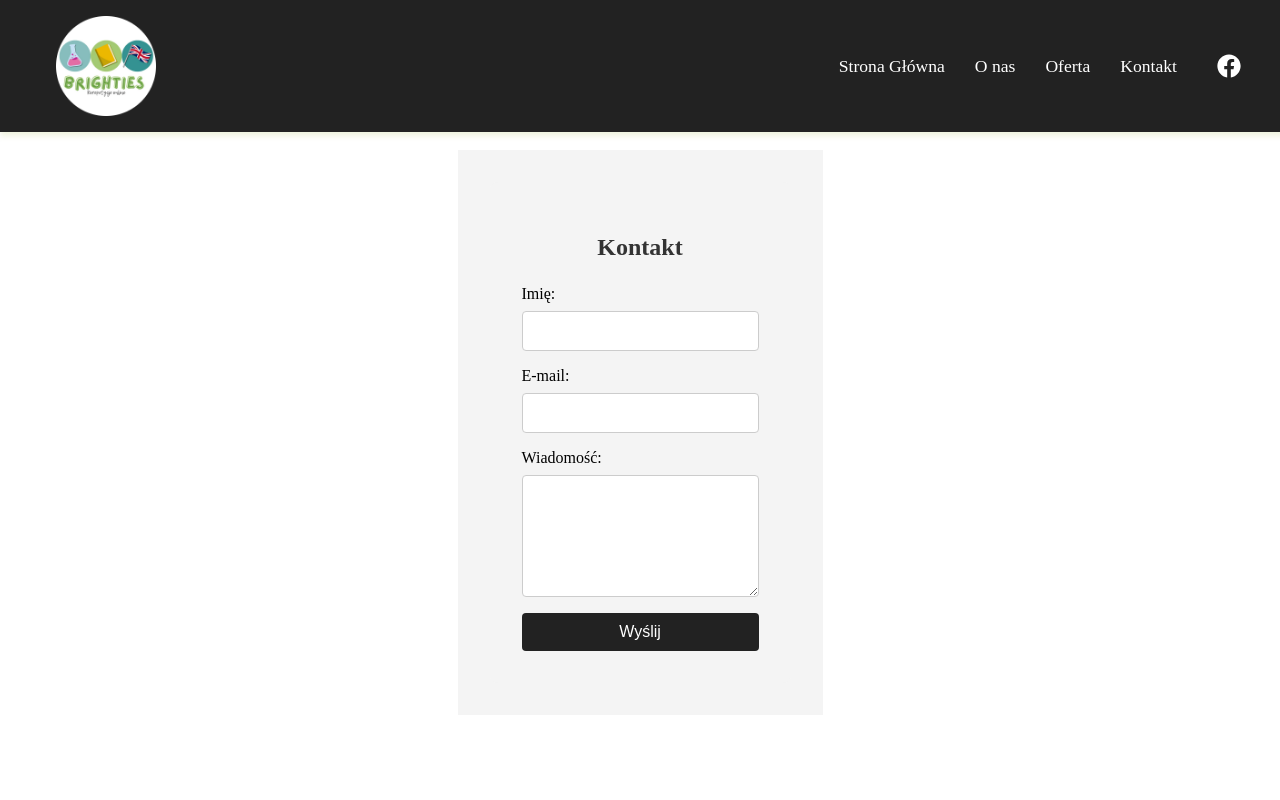
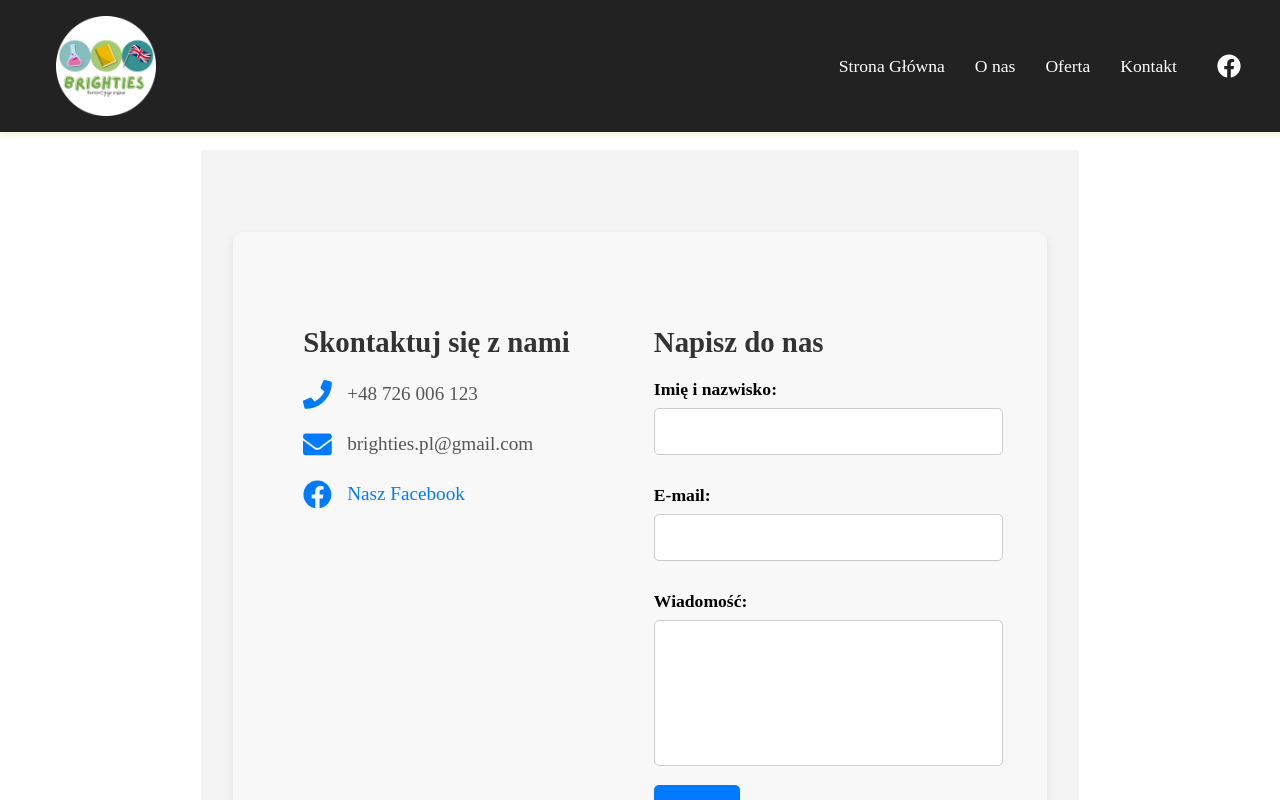
Before and after one commit to Bartek1568/FrontEnd_Brighties, a React (Vite) app: page /contact in a window 1280 px wide. Shown: the top 800 px of the page. Built offline with nearby package versions, Linux system fonts and the light colour scheme.

Commit message:
Filled Contact page

```diff
--- a/src/pages/Contact/Contact.css
+++ b/src/pages/Contact/Contact.css
@@ -1,56 +1,112 @@
-.contact-page {
-    padding: 2rem;
-    max-width: 800px;
-    margin: 0 auto;
-    background-color: #f4f4f4;
-    border-radius: 8px;
+.contact-container {
+    display: flex;
+    justify-content: space-between;
+    align-items: flex-start;
+    max-width: 1400px; /* Zwiększona szerokość */
+    margin: 50px auto;
+    padding: 40px;
+    background: #f8f8f8;
+    border-radius: 10px;
+    box-shadow: 0px 4px 8px rgba(0, 0, 0, 0.1);
 }
 
-.contact-page h2 {
-    text-align: center;
-    margin-bottom: 1.5rem;
+/* Sekcja informacji kontaktowych */
+.contact-info {
+    width: 45%; /* Zwiększona szerokość */
+    padding: 30px;
 }
 
-.contact-form {
-    display: flex;
-    flex-direction: column;
-    gap: 1rem;
+.contact-info h2 {
+    margin-bottom: 20px;
+    font-size: 1.8rem;
+    color: #333;
 }
 
-.form-group {
+.contact-info p {
     display: flex;
-    flex-direction: column;
+    align-items: center;
+    font-size: 1.2rem;
+    margin-bottom: 15px;
+    color: #555;
 }
 
-.form-group label {
-    font-size: 1rem;
-    margin-bottom: 0.5rem;
+.contact-info .icon {
+    color: #007bff;
+    margin-right: 15px;
+    font-size: 1.8rem;
 }
 
-.form-group input,
-.form-group textarea {
-    padding: 10px;
-    font-size: 1rem;
-    border: 1px solid #ccc;
-    border-radius: 4px;
+.contact-info a {
+    color: #007bff;
+    text-decoration: none;
+    font-size: 1.2rem;
 }
 
-.form-group textarea {
-    resize: vertical;
-    min-height: 100px;
+.contact-info a:hover {
+    text-decoration: underline;
 }
 
-.submit-btn {
-    background-color: #222;
-    color: white;
-    padding: 10px 20px;
-    font-size: 1rem;
-    border: none;
-    border-radius: 4px;
-    cursor: pointer;
-    transition: background-color 0.3s;
+/* Sekcja formularza */
+.contact-form {
+    width: 50%; /* Większa szerokość */
+    padding: 30px;
 }
 
-.submit-btn:hover {
-    background-color: #555;
+.contact-form h2 {
+    margin-bottom: 20px;
+    font-size: 1.8rem;
+    color: #333;
 }
+
+.contact-form label {
+    font-weight: bold;
+    display: block;
+    margin: 15px 0 8px;
+    font-size: 1.1rem;
+}
+
+.contact-form input,
+.contact-form textarea {
+    width: 100%;
+    padding: 12px;
+    margin-bottom: 15px;
+    border: 1px solid #ccc;
+    border-radius: 5px;
+    font-size: 1.1rem;
+}
+
+.contact-form textarea {
+    height: 120px;
+    resize: none;
+}
+
+.contact-form button {
+    background: #007bff;
+    color: white;
+    border: none;
+    padding: 12px 18px;
+    font-size: 1.2rem;
+    border-radius: 5px;
+    cursor: pointer;
+    transition: 0.3s;
+}
+
+.contact-form button:hover {
+    background: #0056b3;
+}
+
+/* Responsywność */
+@media (max-width: 1024px) {
+    .contact-container {
+        max-width: 95%;
+        flex-direction: column;
+        align-items: center;
+        text-align: center;
+    }
+
+    .contact-info,
+    .contact-form {
+        width: 90%;
+        padding: 20px;
+    }
+}
--- a/src/pages/Contact/Contact.jsx
+++ b/src/pages/Contact/Contact.jsx
@@ -1,33 +1,52 @@
-import React, { useState } from 'react';
-import './Contact.css';
+import React, { useState } from "react";
+import { FaPhone, FaEnvelope, FaFacebook } from "react-icons/fa";
+import "./Contact.css";
 
-function ContactPage() {
+export default function Contact() {
     const [formData, setFormData] = useState({
-        name: '',
-        email: '',
-        message: '',
+        name: "",
+        email: "",
+        message: "",
     });
 
     const handleChange = (e) => {
-        const { name, value } = e.target;
-        setFormData({
-            ...formData,
-            [name]: value,
-        });
+        setFormData({ ...formData, [e.target.name]: e.target.value });
     };
 
     const handleSubmit = (e) => {
         e.preventDefault();
-        // Przykładowa logika wysyłania formularza (możesz podpiąć API lub wysłać e-mail)
-        alert('Formularz wysłany!');
+        alert("Formularz wysłany!");
     };
 
     return (
-        <div className="contact-page">
-            <h2>Kontakt</h2>
-            <form onSubmit={handleSubmit} className="contact-form">
-                <div className="form-group">
-                    <label htmlFor="name">Imię:</label>
+        <div className="contact-container">
+            {/* Sekcja informacji kontaktowych */}
+            <div className="contact-info">
+                <h2>Skontaktuj się z nami</h2>
+                <p>
+                    <FaPhone className="icon" /> +48 726 006 123
+                </p>
+                <p>
+                    <FaEnvelope className="icon" /> brighties.pl@gmail.com
+
+                </p>
+                <p>
+                    <FaFacebook className="icon" />{" "}
+                    <a
+                        href="https://www.facebook.com/profile.php?id=61565779600994"
+                        target="_blank"
+                        rel="noopener noreferrer"
+                    >
+                        Nasz Facebook
+                    </a>
+                </p>
+            </div>
+
+            {/* Formularz kontaktowy */}
+            <div className="contact-form">
+                <h2>Napisz do nas</h2>
+                <form onSubmit={handleSubmit}>
+                    <label htmlFor="name">Imię i nazwisko:</label>
                     <input
                         type="text"
                         id="name"
@@ -36,8 +55,7 @@ function ContactPage() {
                         onChange={handleChange}
                         required
                     />
-                </div>
-                <div className="form-group">
+
                     <label htmlFor="email">E-mail:</label>
                     <input
                         type="email"
@@ -47,8 +65,7 @@ function ContactPage() {
                         onChange={handleChange}
                         required
                     />
-                </div>
-                <div className="form-group">
+
                     <label htmlFor="message">Wiadomość:</label>
                     <textarea
                         id="message"
@@ -57,11 +74,10 @@ function ContactPage() {
                         onChange={handleChange}
                         required
                     ></textarea>
-                </div>
-                <button type="submit" className="submit-btn">Wyślij</button>
-            </form>
+
+                    <button type="submit">Wyślij</button>
+                </form>
+            </div>
         </div>
     );
 }
-
-export default ContactPage;
```
